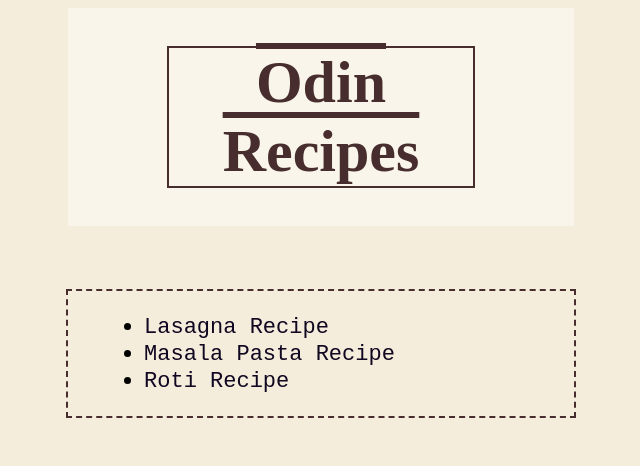
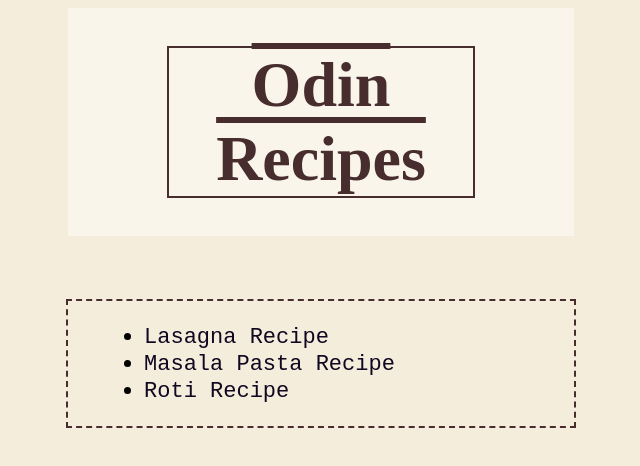
Before and after one commit to Paras14/odin-recipes, a plain HTML site: page index.html in a window 1280 px wide. Shown: the whole page, without its empty margins (319-959 px from the left). Drawn offline with Linux system fonts and the light colour scheme.

Commit message:
Fix h1 heading border width issue by replacing px to vw unit

```diff
--- a/index.html
+++ b/index.html
@@ -7,7 +7,7 @@
 </head>
 <body>
     <div id="main-title">
-    <h1>Odin Recipes</h1>
+    <h1>Odin Recipes</h1> <!-- fixed border-width issue by simply replacing the units from px to vw -->
     </div>
     <div id="recplinks">
         <ul>
--- a/recipes/styles.css
+++ b/recipes/styles.css
@@ -1,5 +1,5 @@
 h1{
-    font-size: 60px;
+    font-size: 5vw;
     text-align: center;
     font-family: 'Times New Roman', Arial;
     text-decoration: overline;
```
